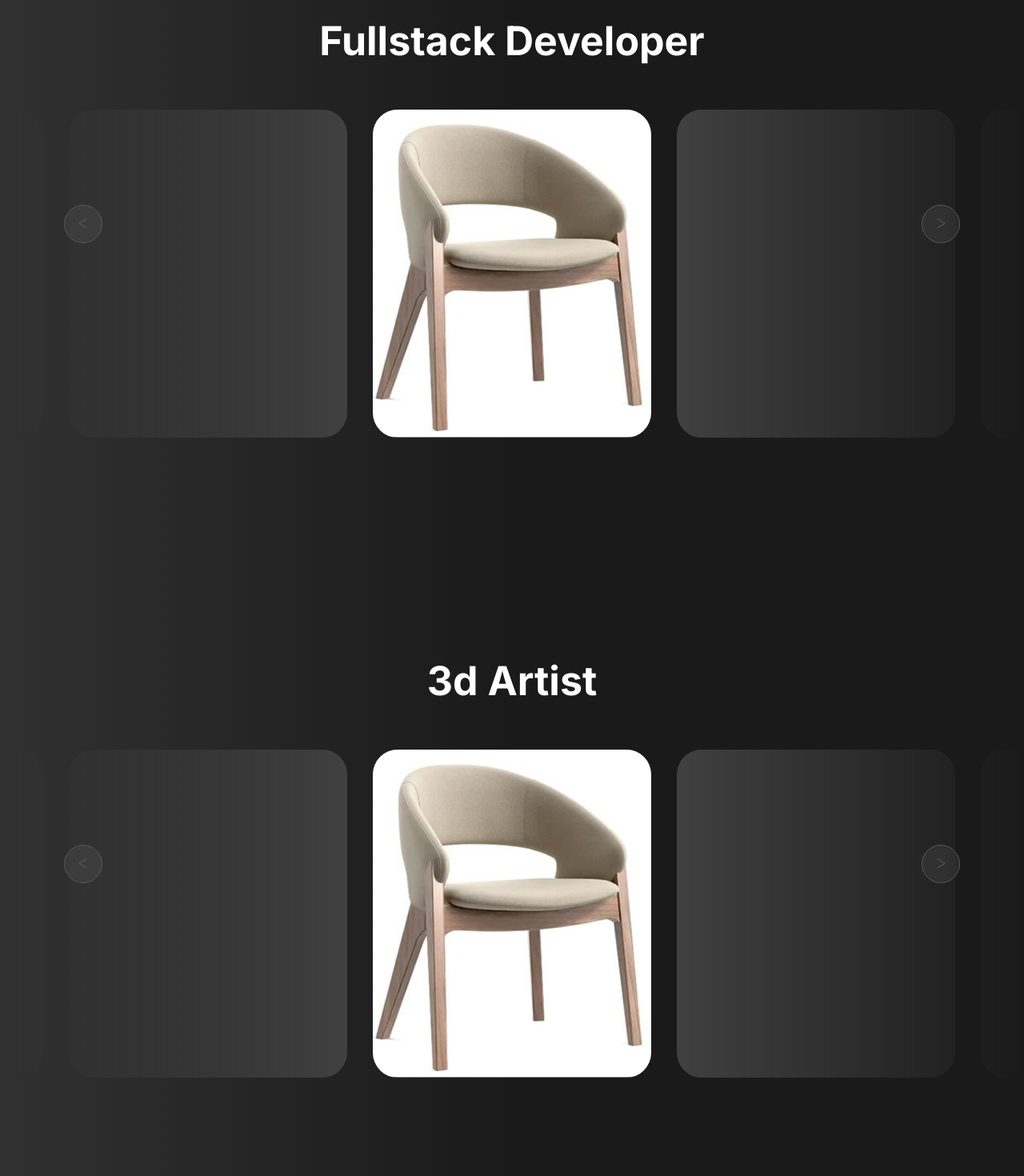
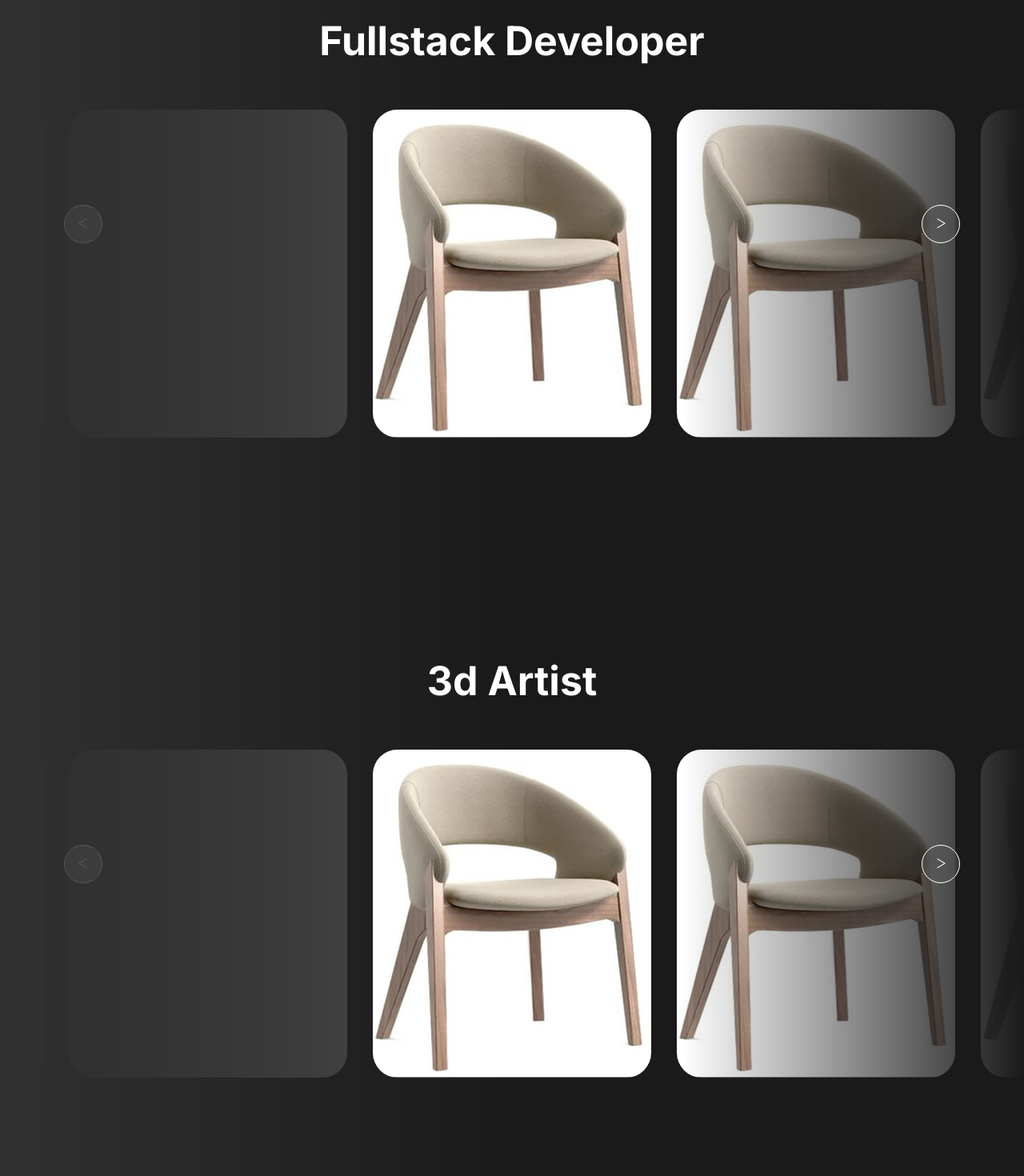
Before and after one commit to dikarizki55/mylandingpage, a Next.js app: page / in a window 1280 px wide. Shown: the part 2520-3990 px from the top of the page at 80% size. Built offline with nearby package versions, Linux system fonts and the light colour scheme.

Commit message:
update carousel modal

```diff
--- a/app/Carousel.tsx
+++ b/app/Carousel.tsx
@@ -10,15 +10,27 @@ const Blank = () => {
   );
 };
 
+type Item = {
+  src: string;
+  title: string;
+  description: string;
+};
+
+type Props = {
+  items: Item[];
+};
+
 const Modal = ({
   isShow,
   setIsShow,
+  item,
 }: {
   isShow: boolean;
   setIsShow: (open: boolean) => void;
+  item: Item;
 }) => {
   return createPortal(
-    <div className=" w-full h-screen fixed top-0 left-0 bg-[#00000078] z-10 flex justify-center items-center">
+    <div className=" w-full h-screen fixed top-0 left-0 bg-[#00000078] z-30 flex justify-center items-center">
       <div
         onClick={() => {
           setIsShow(false);
@@ -27,16 +39,17 @@ const Modal = ({
       >
         close
       </div>
+      <div>
+        {item.description} <br />
+        {item.src} <br />
+        {item.title} <br />
+      </div>
     </div>,
     document.body
   );
 };
 
-const Carousel = ({
-  items,
-}: {
-  items: { src: string; title: string; description: string }[];
-}) => {
+const Carousel = ({ items }: Props) => {
   // MODAL
   const [showModal, setShowModal] = useState(false);
   useEffect(() => {
@@ -70,6 +83,13 @@ const Carousel = ({
   const prev = () => {
     caroId < 1 ? setCaroId(0) : setCaroId(caroId - 1);
   };
+
+  const handleModal = (index: number) => {
+    if (index === caroId) {
+      setShowModal(true);
+    }
+  };
+
   return (
     <div className="">
       <div className="relative overflow-hidden w-full [mask-image:linear-gradient(to_right,transparent,black,black,transparent)]">
@@ -86,9 +106,13 @@ const Carousel = ({
           ))}
           {items.map((el, index) => (
             <div
-              onClick={() => setShowModal(!showModal)}
+              onClick={() => {
+                handleModal(index);
+              }}
               key={index}
-              className="w-[348px] h-[410px] rounded-[31px] overflow-hidden relative flex-shrink-0"
+              className={`w-[348px] h-[410px] rounded-[31px] overflow-hidden relative flex-shrink-0 ${
+                caroId === index ? "cursor-pointer" : ""
+              }`}
             >
               <Image
                 src={el.src}
@@ -129,7 +153,11 @@ const Carousel = ({
         </span>
       </div>
       {showModal ? (
-        <Modal setIsShow={setShowModal} isShow={showModal}></Modal>
+        <Modal
+          setIsShow={setShowModal}
+          isShow={showModal}
+          item={items[caroId]}
+        ></Modal>
       ) : (
         ""
       )}
--- a/app/page.tsx
+++ b/app/page.tsx
@@ -235,6 +235,26 @@ export default function Home() {
               items={[
                 {
                   src: "/landingpage/fullstacktest.png",
+                  title: "satu",
+                  description: "",
+                },
+                {
+                  src: "/landingpage/fullstacktest.png",
+                  title: "dua",
+                  description: "",
+                },
+                {
+                  src: "/landingpage/fullstacktest.png",
+                  title: "tiga",
+                  description: "",
+                },
+                {
+                  src: "/landingpage/fullstacktest.png",
+                  title: "",
+                  description: "",
+                },
+                {
+                  src: "/landingpage/fullstacktest.png",
                   title: "",
                   description: "",
                 },
@@ -250,6 +270,26 @@ export default function Home() {
             </h1>
             <Carousel
               items={[
+                {
+                  src: "/landingpage/fullstacktest.png",
+                  title: "",
+                  description: "",
+                },
+                {
+                  src: "/landingpage/fullstacktest.png",
+                  title: "",
+                  description: "",
+                },
+                {
+                  src: "/landingpage/fullstacktest.png",
+                  title: "",
+                  description: "",
+                },
+                {
+                  src: "/landingpage/fullstacktest.png",
+                  title: "",
+                  description: "",
+                },
                 {
                   src: "/landingpage/fullstacktest.png",
                   title: "",
```
